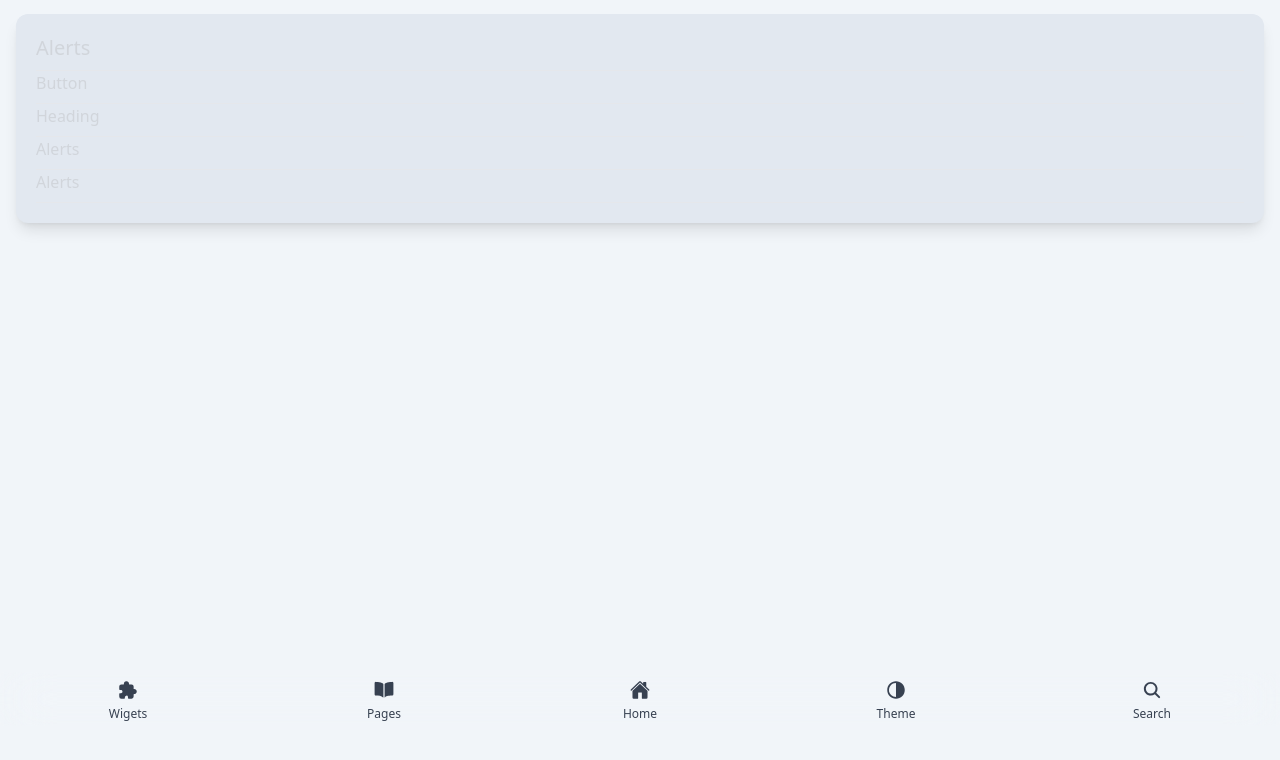
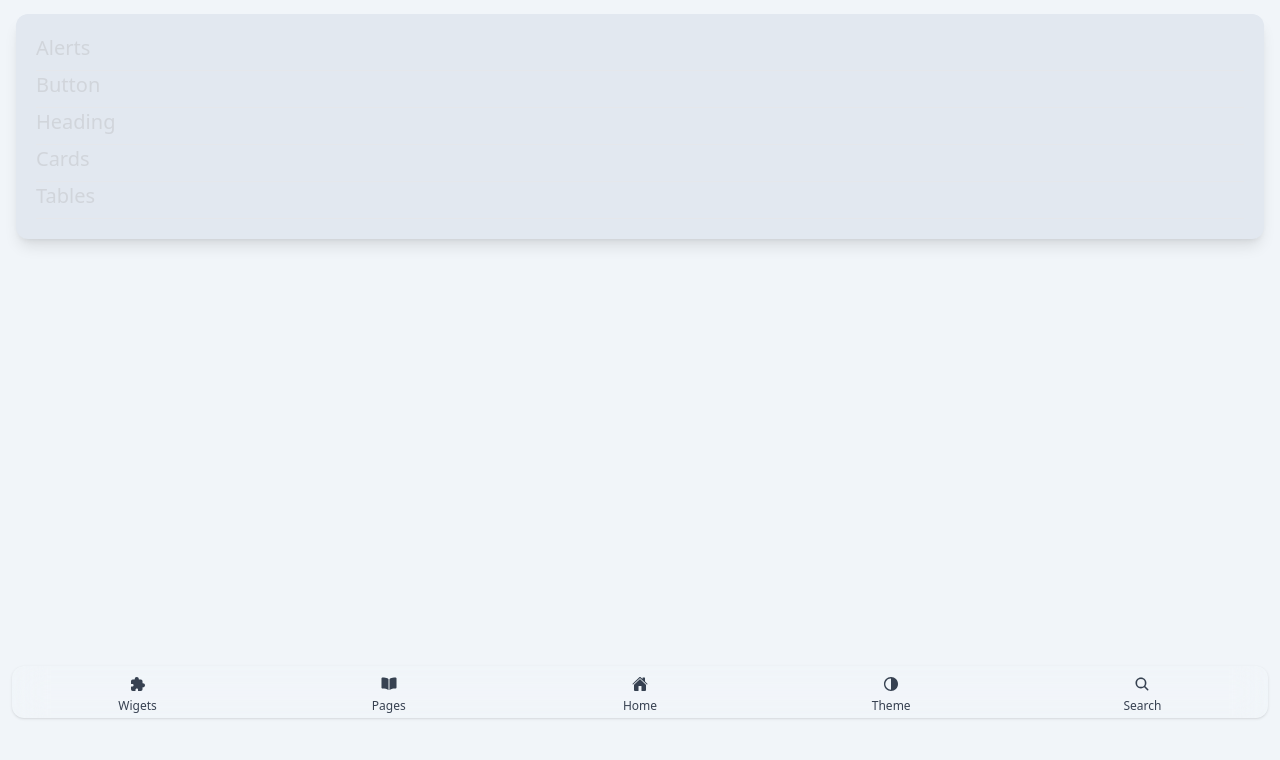
Before and after one commit to nowachrono/nowaMobileUI, a website: page index-components.html in a window 1280 px wide. Shown: the part 74-834 px from the top of the page. Before the commit the page ends 812 px from the top, so only its background shows below. Drawn offline with nearby package versions, Linux system fonts and the light colour scheme.

Commit message:
Add files via upload

```diff
--- a/index-components.html
+++ b/index-components.html
@@ -6,60 +6,63 @@
     <meta name="viewport" content="width=device-width, initial-scale=1.0">
     <title>Widgets</title>
     <script src="https://cdn.tailwindcss.com"></script>
-    <link rel="stylesheet" href="style.css">
+    <link rel="stylesheet" href="src/input.css">
     <link rel="preconnect" href="https://fonts.googleapis.com">
     <link rel="preconnect" href="https://fonts.gstatic.com" crossorigin>
     <link href="https://fonts.googleapis.com/css2?family=Lato:wght@900&display=swap" rel="stylesheet">
 </head>
 <body class="bg-slate-100 dark:bg-slate-900 content-center">
-<!--FOOTER NAVIGATION BAR-->
-<body class="bg-slate-100 dark:bg-slate-900 content-center ">
-    <div class="w-full h-screen">
-        <!-- <section id="bottom-navigation" class="md:hidden block fixed inset-x-0 bottom-0 z-10 bg-white shadow"> // if shown only tablet/mobile-->
-        <section id="bottom-navigation" class="block fixed inset-x-0 bottom-0 z-10 shadow-3xl">
-            <div id="tabs" class="flex justify-between backdrop-filter backdrop-blur-xl ">
-                <a href="index-components.html" class="w-full text-gray-700 dark:text-gray-400 focus:text-yellow-500 hover:text-yellow-500 justify-center inline-block text-center pt-2 pb-1">
-                    <ion-icon name="extension-puzzle"></ion-icon>
-                    <span class="tab tab-explore block text-xs">Wigets</span>
-                </a>
-                <a href="index-pages.html" class="w-full text-gray-700 dark:text-gray-400 focus:text-yellow-500 hover:text-yellow-500 justify-center inline-block text-center pt-2 pb-1">
-                    <ion-icon name="book"></ion-icon>
-                    <span class="tab tab-kategori block text-xs">Pages</span>
-                </a>
-                <a href="index.html" class="w-full text-gray-700 dark:text-gray-400 focus:text-yellow-500 hover:text-yellow-500 justify-center inline-block text-center pt-2 pb-1">
-                    <ion-icon name="home"></ion-icon>
-                    <span class=" block text-xs">Home</span>
-                </a>
-                <a href="#" class="w-full text-gray-700 dark:text-gray-400 focus:text-yellow-500 hover:text-yellow-500 justify-center inline-block text-center pt-2 pb-1">
-                    <ion-icon name="contrast-sharp"></ion-icon>
-                    <span class=" block text-xs">Theme</span>
-                </a>
-                <a href="index-search.html" class="w-full text-gray-700 dark:text-gray-400 focus:text-yellow-500 hover:text-yellow-500 justify-center inline-block text-center pt-2 pb-1">
-                    <ion-icon name="search"></ion-icon>
-                    <span class="tab tab-account block text-xs">Search</span>
-                </a>
-            </div>
-        </section>
 
     <!-- PAGE TITLE -->
     <h1 class="text-xs ml-4 mt-3 font-bold text-gray-700 dark:text-gray-400">OVERVIEW</h1>
-    <h1 class="text-4xl ml-4 mt-0 font-bold dark:text-white ">Wigets</h1>
+    <h1 class="text-4xl ml-4 mt-0 font-bold dark:text-white">Wigets</h1>
 
             <!-- CARD#2 -->
             <div class=" overflow-hidden bg-slate-200 rounded-xl shadow-lg dark:bg-slate-800 dark:border-gray-700 mr-4 ml-4 mt-5">
                 <div class="p-5">
                     <a href="" class="text-gray-300 text-xl">Alerts</a>
                     <hr class="bg-slate-500 dark:bg-slate-800 mt-2">
-                    <a href="" class="text-gray-300 dark:">Button</a>
+                    <a href="" class="text-gray-300 text-xl">Button</a>
                     <hr class="bg-slate-500 dark:bg-slate-800 mt-2">
-                    <a href="" class="text-gray-300 dark:">Heading</a>
+                    <a href="" class="text-gray-300 text-xl">Heading</a>
                     <hr class="bg-slate-500 dark:bg-slate-800 mt-2">
-                    <a href="" class="text-gray-300 dark:">Alerts</a>
+                    <a href="" class="text-gray-300 text-xl">Cards</a>
                     <hr class="bg-slate-500 dark:bg-slate-800 mt-2">
-                    <a href="" class="text-gray-300 dark:">Alerts</a>
+                    <a href="" class="text-gray-300 text-xl">Tables</a>
                     <hr class="bg-slate-500 dark:bg-slate-800 mt-2">
                 </div>
             </div>
+
+
+<!--Footer Navigation Bar-->
+<div class="w-full h-screen">
+    <!-- <section id="bottom-navigation" class="md:hidden block fixed inset-x-0 bottom-0 z-10 bg-white shadow"> // if shown only tablet/mobile-->
+    <section id="bottom-navigation" class="block fixed inset-x-0 bottom-0 z-10 shadow rounded-xl mx-3 my-2 backdrop-blur-lg">
+        <div id="tabs" class="flex justify-between">
+            <a href="index-components.html" class="w-full text-gray-700 dark:text-gray-400 focus:text-yellow-500 hover:text-yellow-500 justify-center inline-block text-center pt-2 pb-1">
+                <ion-icon name="extension-puzzle"></ion-icon>
+                <span class="tab tab-wigets block text-xs">Wigets</span>
+            </a>
+            <a href="index-pages.html" class="w-full text-gray-700 dark:text-gray-400 focus:text-yellow-500 hover:text-yellow-500 justify-center inline-block text-center pt-2 pb-1">
+                <ion-icon name="book"></ion-icon>
+                <span class="tab tab-pages block text-xs">Pages</span>
+            </a>
+            <a href="index.html" class="w-full text-gray-700 dark:text-gray-400 focus:text-yellow-500 hover:text-yellow-500 justify-center inline-block text-center pt-2 pb-1">
+                <ion-icon name="home"></ion-icon>
+                <span class="tab tab-home block text-xs">Home</span>
+            </a>
+            <a href="#themeSettings" data-modal-target="themeSettings" data-modal-toggle="themeSettings"
+            class="w-full text-gray-700 dark:text-gray-400 focus:text-yellow-500 hover:text-yellow-500 justify-center inline-block text-center pt-2 pb-1">
+                <ion-icon name="contrast-sharp"></ion-icon>
+                <span class="tab tab-theme block text-xs">Theme</span>
+            </a>
+            <a href="index-search.html" class="w-full text-gray-700 dark:text-gray-400 focus:text-yellow-500 hover:text-yellow-500 justify-center inline-block text-center pt-2 pb-1">
+                <ion-icon name="search"></ion-icon>
+                <span class="tab tab-search block text-xs">Search</span>
+            </a>
+        </div>
+    </section>
+</div>
 
     <script type="module" src="https://unpkg.com/ionicons@5.5.2/dist/ionicons/ionicons.esm.js"></script>
     <script nomodule src="https://unpkg.com/ionicons@5.5.2/dist/ionicons/ionicons.js"></script>
```
Also changed, not shown: index-pages.html (+30 -30 lines), index-search.html (+33 -34 lines), index.html (+6 -6 lines).
